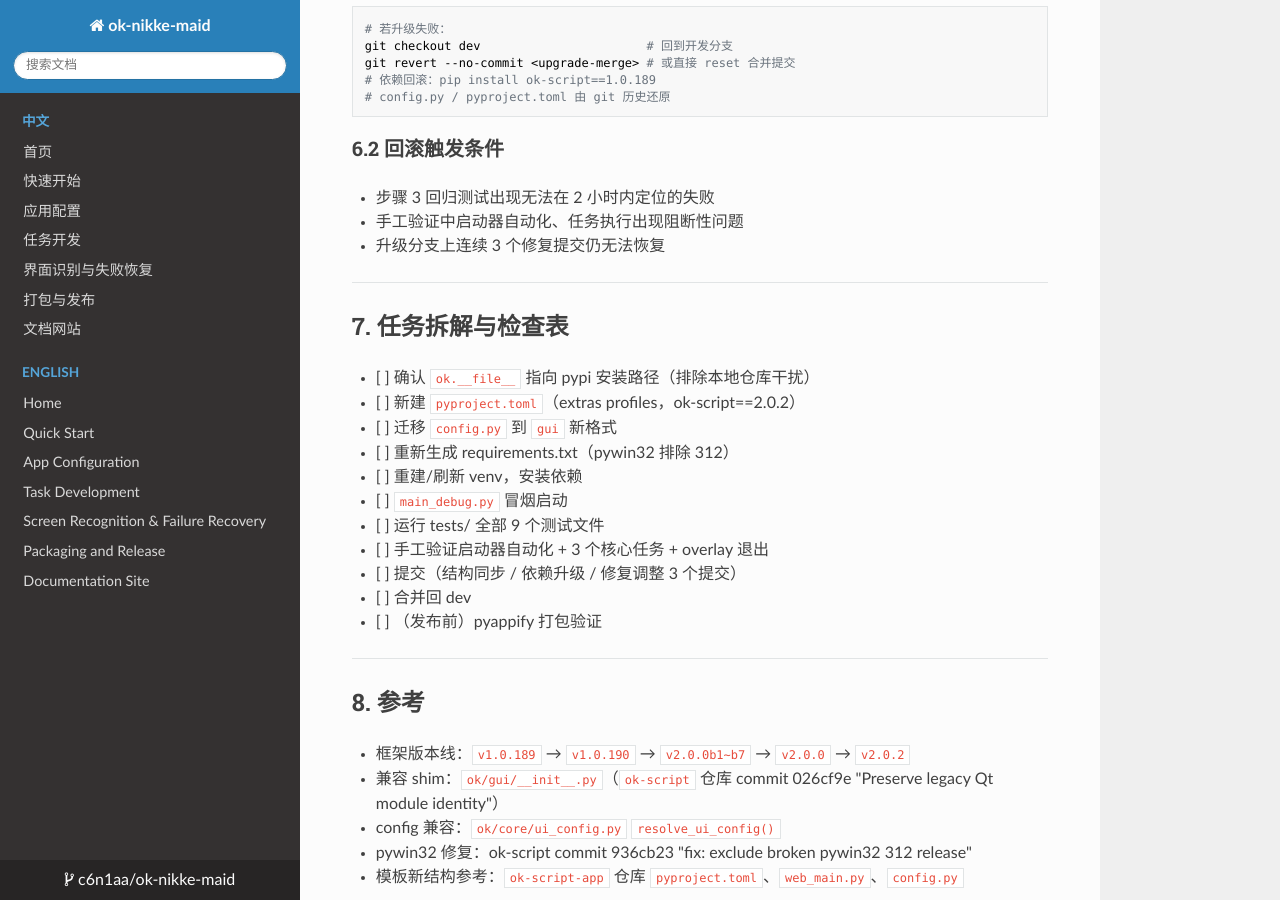
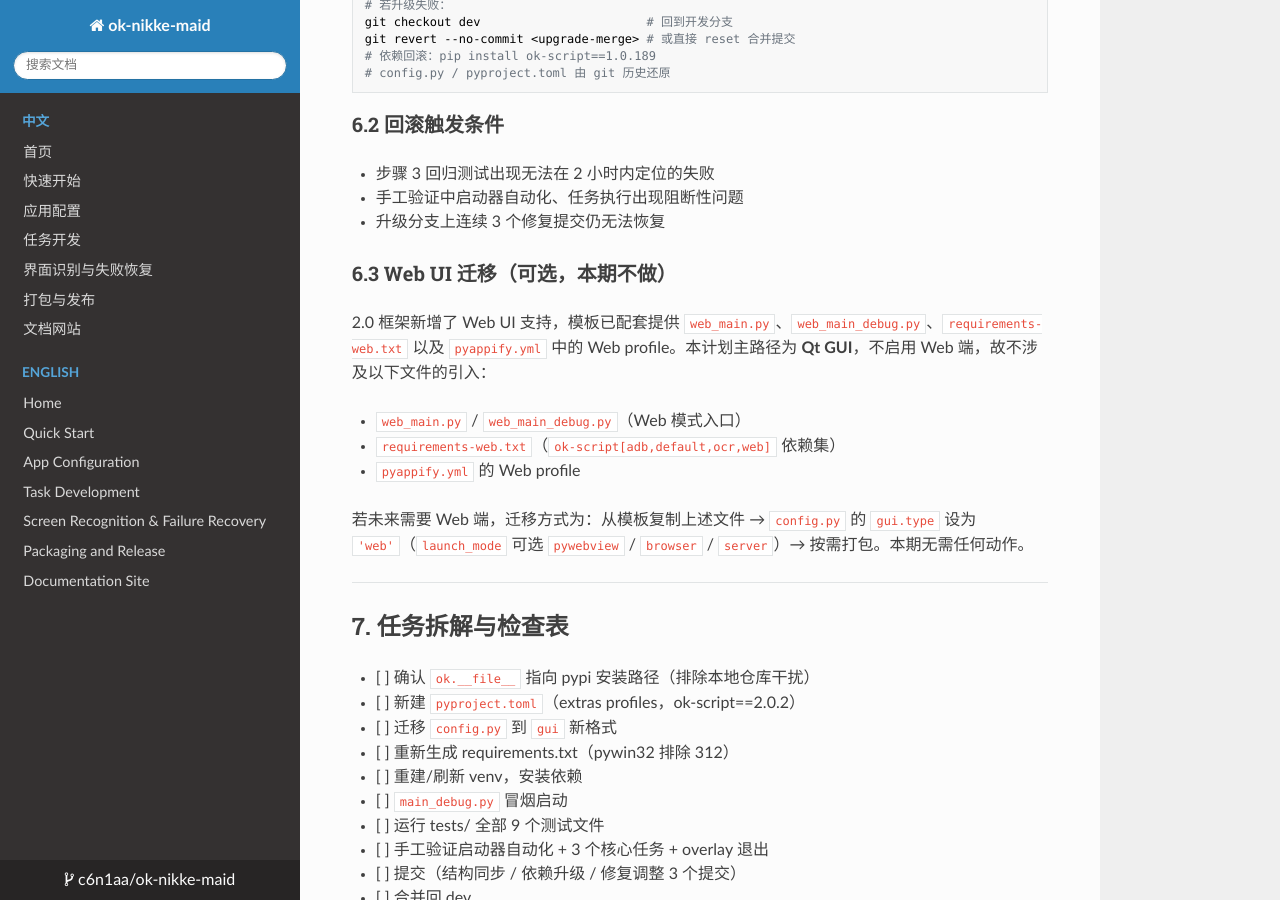
Before and after one commit to c6n1aa/ok-nikke, an MkDocs documentation site: the page built from docs/framework-upgrade-plan.md, in a window 1280 px wide and 900 px high, scrolled down 4428 px. Built offline with MkDocs 1.6.1, drawn with Linux system fonts in a browser that asks for light colours; nearby versions of some CDN libraries; some of the changed text lies outside the part shown.

Commit message:
docs: fix upgrade plan cross-references (add 6.3 Web UI section, correct branch name)

```diff
--- a/docs/framework-upgrade-plan.md
+++ b/docs/framework-upgrade-plan.md
@@ -18,7 +18,7 @@
 4. 建立可重复的验证与回滚流程
 
 **非目标（本期不做）：**
-- 迁移到 Web UI（`web_main.py` / `requirements-web.txt` 可选，见 6.4）
+- 迁移到 Web UI（`web_main.py` / `requirements-web.txt` 可选，见 6.3）
 - 迁移自定义 Tab/补丁的 import 到新路径 `ok.ui.qt.*`（旧路径 `ok.gui.*` 有兼容层，暂不动，见 3.2）
 
 ---
@@ -158,6 +158,16 @@
 - 手工验证中启动器自动化、任务执行出现阻断性问题
 - 升级分支上连续 3 个修复提交仍无法恢复
 
+### 6.3 Web UI 迁移（可选，本期不做）
+
+2.0 框架新增了 Web UI 支持，模板已配套提供 `web_main.py`、`web_main_debug.py`、`requirements-web.txt` 以及 `pyappify.yml` 中的 Web profile。本计划主路径为 **Qt GUI**，不启用 Web 端，故不涉及以下文件的引入：
+
+- `web_main.py` / `web_main_debug.py`（Web 模式入口）
+- `requirements-web.txt`（`ok-script[adb,default,ocr,web]` 依赖集）
+- `pyappify.yml` 的 Web profile
+
+若未来需要 Web 端，迁移方式为：从模板复制上述文件 → `config.py` 的 `gui.type` 设为 `'web'`（`launch_mode` 可选 `pywebview` / `browser` / `server`）→ 按需打包。本期无需任何动作。
+
 ---
 
 ## 7. 任务拆解与检查表
```
Also changed, not shown: other parts of docs/framework-upgrade-plan.md (+1 -1 lines).
